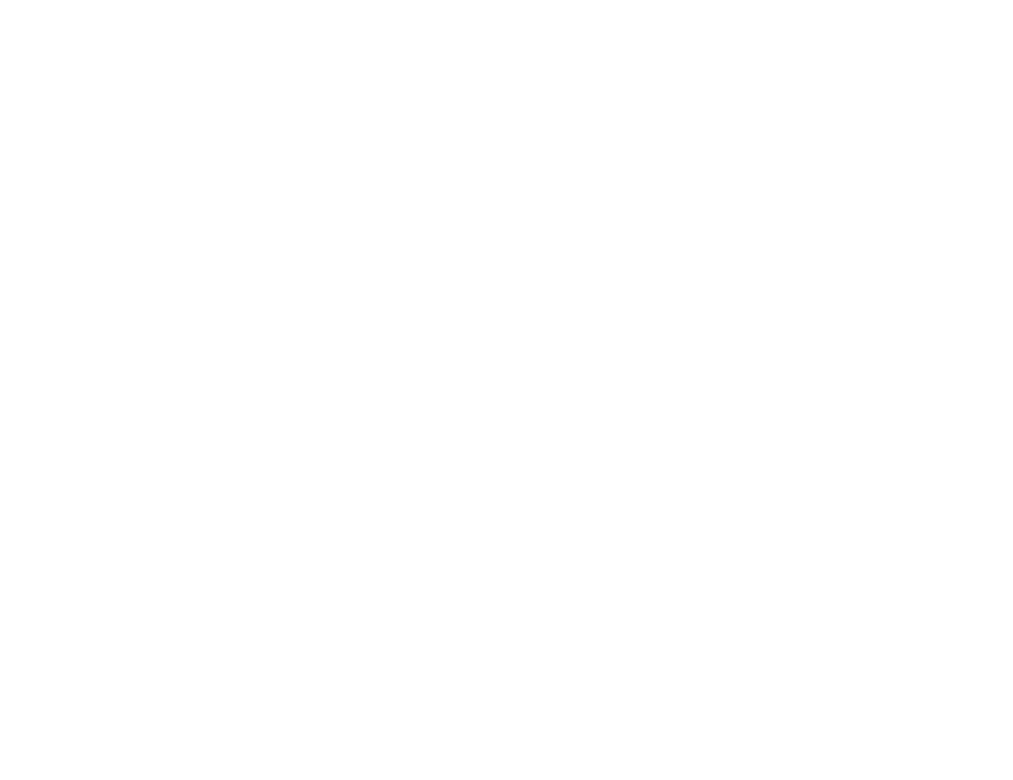
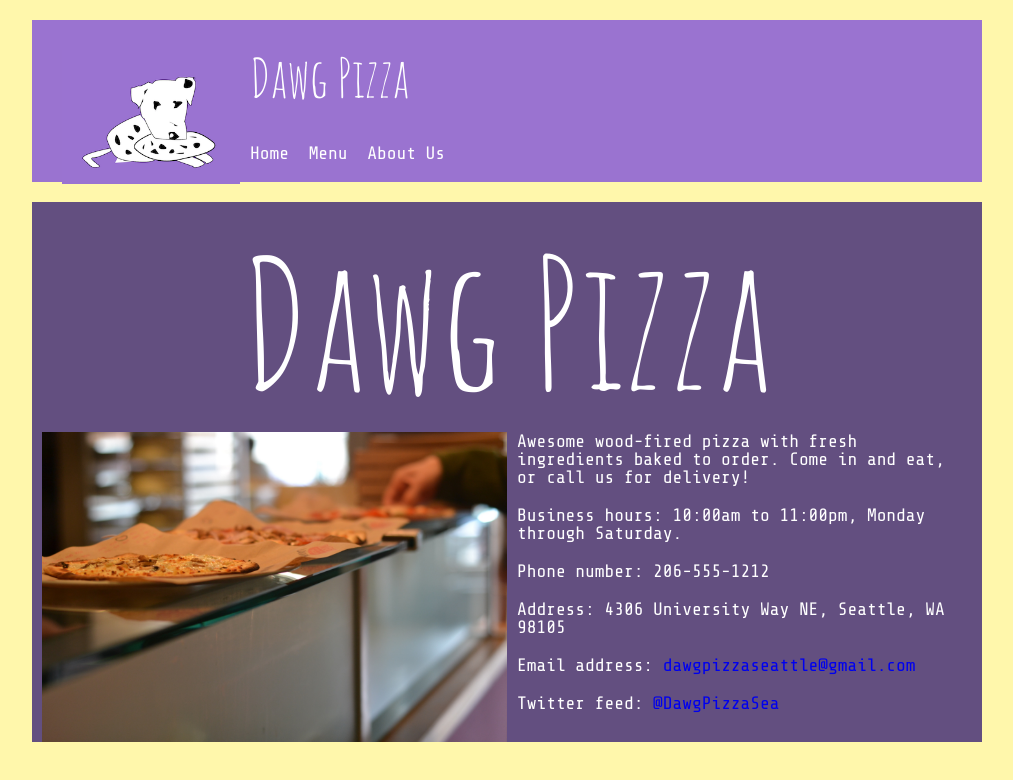
Before and after one commit to vwteng/hw1, a plain HTML site: page index.html in a window 1280 px wide. Shown: the whole page, without its empty margins (133-1146 px from the left). Drawn offline with nearby package versions, Linux system fonts and the light colour scheme.

Commit message:
home page

```diff
--- a/css/styles.css
+++ b/css/styles.css
@@ -1 +1,83 @@
-@import url (reset.css);
+@import url(http://fonts.googleapis.com/css?family=Amatic+SC);
+@import url(http://fonts.googleapis.com/css?family=Share+Tech+Mono);
+
+@import url(reset.css);
+
+body {
+	background-color: #FFF7AB;
+	font-family: 'Share Tech Mono', sans-serif;
+	font-size: 18px;
+	color: #FFF;
+	padding: 20px;
+}
+
+p {
+	margin-bottom: 20px;
+}
+
+img {
+	float: left;
+	margin-right: 10px;
+}
+
+.content {
+	background-color: #9A73D0;
+	width: 75%;
+	margin: 0 auto;
+	padding: 10px;
+}
+
+.name {
+	font-family: 'Amatic SC', sans-serif;
+	font-size: 300%;
+	padding: 20px;
+}
+
+.big-name {
+	font-family: 'Amatic SC', sans-serif;
+	font-size: 1000%;
+	padding: 20px;
+	margin: 0 auto;
+	text-align: center;
+}
+
+nav ul {
+	margin: 0 auto;
+	margin-bottom: 10px;
+}
+
+nav li {
+	display: inline-block;
+}
+
+nav a {
+	display: inline-block;
+	margin-right: 10px;
+	color: #FFF;
+}
+
+a:link,
+a:visited {
+	text-decoration: none;
+}
+
+a:hover {
+	background-color: #FFF7AB;
+	color: #9A73D0;
+}
+
+main {
+	background-color: #634F80;
+	width: 75%;
+	margin: 0 auto;
+	padding: 10px;
+	margin-top: 20px;
+}
+
+.small-logo {
+	width: 20%;
+}
+
+.small-image {
+	width: 50%;
+}
--- a/index.html
+++ b/index.html
@@ -1,9 +1,34 @@
 <!doctype html>
 <html>
 	<head>
+		<meta charset="UTF-8">
+		<link rel="stylesheet" type="text/css" href="css/styles.css">
 		<title>Dawg Pizza - Home</title>
+		<meta name="author" content="vwteng">
 	</head>
+
 	<body>
+		<div class="content">
+			<p class="name"> <img class="small-logo" src="img/logo.png" alt="logo"> Dawg Pizza </p>
 
+			<nav>
+				<ul>
+					<li><a href="index.html">Home</a></li>
+					<li><a href="menu.html">Menu</a></li>
+					<li><a href="about.html">About Us</a></li>
+				</ul>
+			</nav>
+		</div>
+		<main>
+			<p class="big-name"> Dawg Pizza </p>
+			<img class="small-image" src="img/pizza1.jpg" alt="pizza">
+			<p>Awesome wood-fired pizza with fresh ingredients baked to order. Come in and eat, or call us for delivery!</p>
+			<p>Business hours: 10:00am to 11:00pm, Monday through Saturday.</p>
+			<p>Phone number: 206-555-1212 </p>
+			<p>Address: 4306 University Way NE, Seattle, WA 98105</p>
+			<p>Email address: <a href="mailto:dawgpizzaseattle@gmail.com">dawgpizzaseattle@gmail.com</a></p>
+			<p>Twitter feed: <a href="http://www.twitter.com/DawgPizzaSea">@DawgPizzaSea</a></p>
+		</main>
 	</body>
+
 </html>
```
